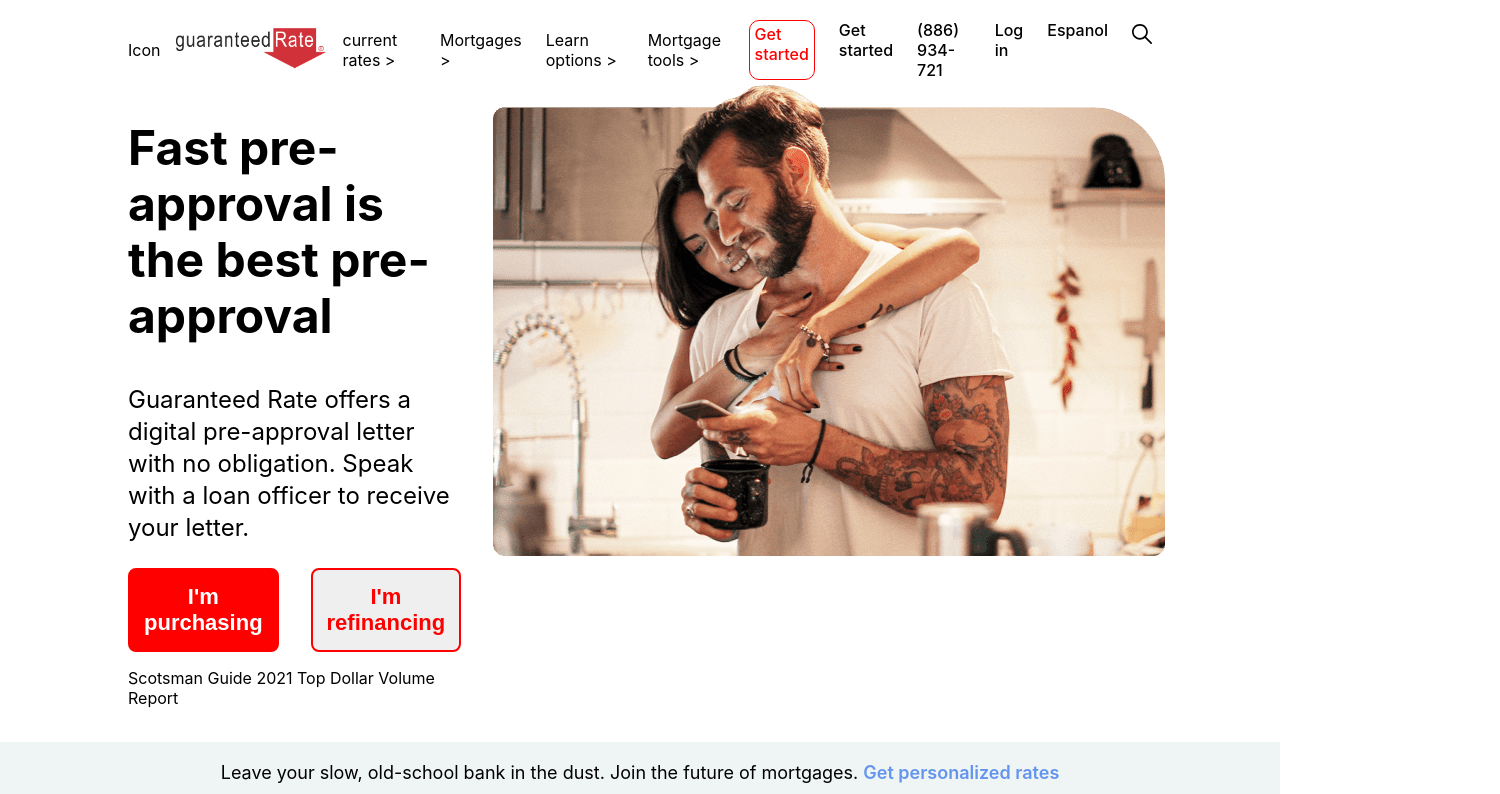
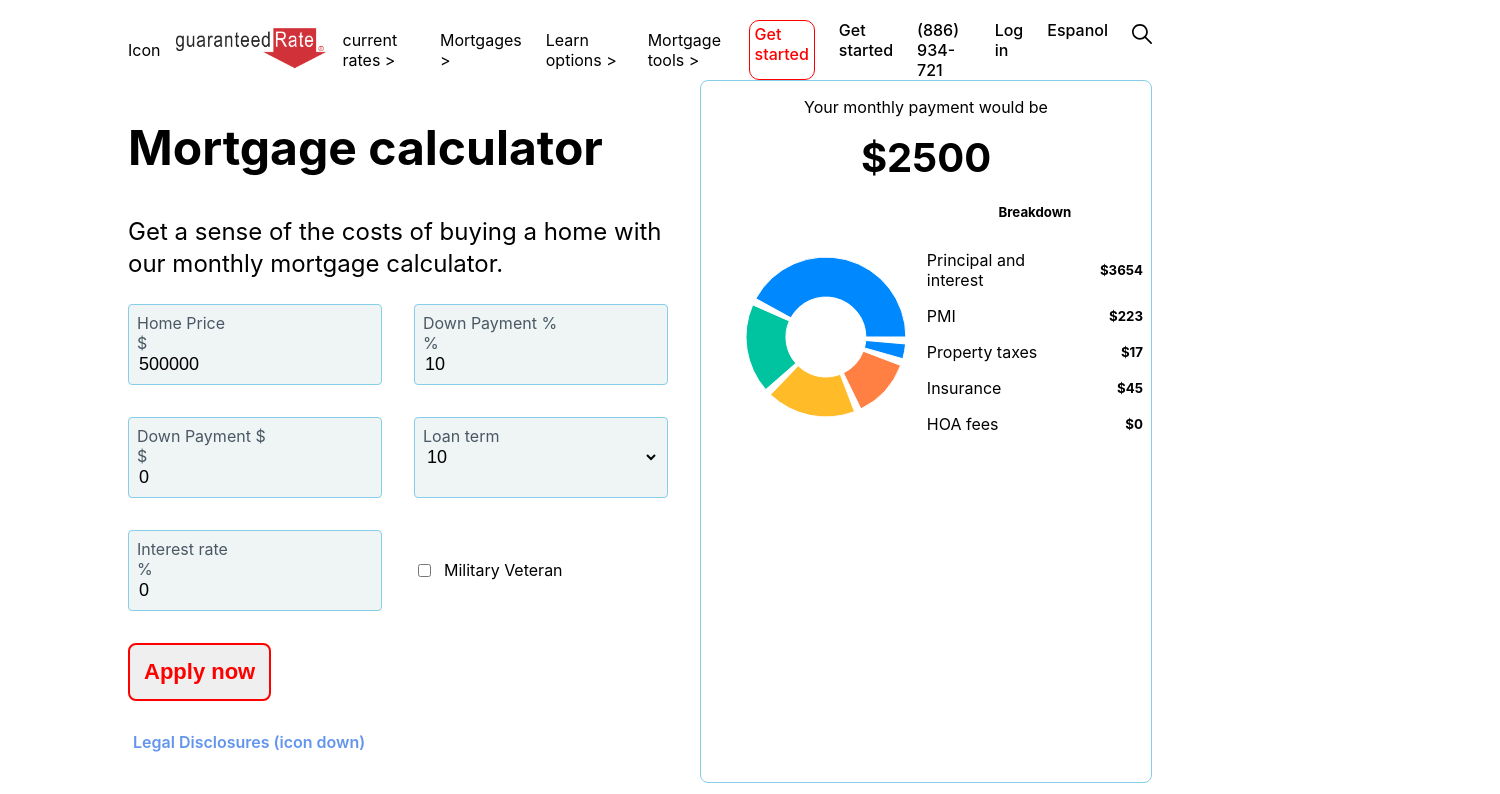
Before and after one commit to shuvo-h/rate-mortgage, a React (Create React App) app: page / in a window 1280 px wide. Shown: the top 794 px of the page, 1500 px wide, since content can reach past the window. Built offline with nearby package versions, Linux system fonts and the light colour scheme.

Commit message:
addred pie graph

```diff
--- a/src/views/components/HomeComponents/Calculator.js
+++ b/src/views/components/HomeComponents/Calculator.js
@@ -1,5 +1,18 @@
 import React, { useEffect, useState } from 'react';
 import GrapgMortgage from './GrapgMortgage';
+
+
+const dataForGraph = [
+    { name: 'Principal and Interest', value: 700 },
+    { name: 'PMI', value: 300 },
+    { name: 'Property taxes', value: 300 },
+    { name: 'Insurance', value: 200 },
+    { name: 'HOA fees', value: 50 },
+  ];
+
+  const COLORSForGraph = ['#0088FE', '#00C49F', '#FFBB28', '#FF8042'];
+
+
 
 const calculatorData = {
     title: "Mortgage calculator",
@@ -32,7 +45,7 @@ const Calculator = () => {
 
 
     return (
-        <section style={{display:"grid", gridTemplateColumns:"repeat(2,1fr)", gap:"2rem"}} className="container">
+        <section style={{display:"grid", gridTemplateColumns:"repeat(2,1fr)", gap:"2rem",}} className="container">
             <div>
                 <h2 style={{fontSize:"3rem", lineHeight:"3.5rem"}}>{calculatorData.title}</h2>
                 <p style={{fontSize:"1.5rem", lineHeight:"2rem"}}>{calculatorData.info}</p>
@@ -93,9 +106,41 @@ const Calculator = () => {
 
                 </div>
             </div>
-            <div>
-                <h1>Graph Show</h1>
-                <GrapgMortgage></GrapgMortgage>
+            <div style={{border:"1px solid skyblue", borderRadius:"8px"}}>
+                <div style={{textAlign:"center"}}>
+                    <p>Your monthly payment would be</p>
+                    <h2 style={{fontSize:"2.5rem", margin:0}}>$2500</h2>
+                </div>
+                <div style={{display:"flex", }}>
+                    <div style={{ width:"250px", height:"300px"}}>
+                        <GrapgMortgage graphData={dataForGraph} graphColors={COLORSForGraph}></GrapgMortgage>
+                    </div>
+                    <div>
+                        <h5 style={{textAlign:"center"}}>Breakdown</h5>
+                        <div style={{width:"fit-content"}}>
+                            <div style={{display:"flex", justifyContent:"space-between", alignItems:"center",gap:"2rem"}}>
+                                <p style={{margin: "8px"}}><span style={{}}></span> Principal and interest</p>
+                                <h5 style={{margin:"8px"}}>$3654</h5>
+                            </div>
+                            <div style={{display:"flex", justifyContent:"space-between", alignItems:"center",gap:"2rem"}}>
+                                <p style={{margin: "8px"}}>PMI</p>
+                                <h5 style={{margin: "8px"}}>$223</h5>
+                            </div>
+                            <div style={{display:"flex", justifyContent:"space-between", alignItems:"center",gap:"2rem"}}>
+                                <p style={{margin:"8px"}}>Property taxes</p>
+                                <h5 style={{margin:"8px"}}>$17</h5>
+                            </div>
+                            <div style={{display:"flex", justifyContent:"space-between", alignItems:"center",gap:"2rem"}}>
+                                <p style={{margin:"8px"}}>Insurance</p>
+                                <h5 style={{margin: "8px"}}>$45</h5>
+                            </div>
+                            <div style={{display:"flex", justifyContent:"space-between", alignItems:"center",gap:"2rem"}}>
+                                <p style={{margin:"8px"}}>HOA fees</p>
+                                <h5 style={{margin:"8px"}}>$0</h5>
+                            </div>
+                        </div>
+                    </div>
+                </div>
             </div>
         </section>
     );
--- a/src/views/components/HomeComponents/GrapgMortgage.js
+++ b/src/views/components/HomeComponents/GrapgMortgage.js
@@ -2,50 +2,30 @@ import React ,{PureComponent} from 'react';
 
 import { PieChart, Pie, Sector, Cell, ResponsiveContainer } from 'recharts';
 
-const data = [
-  { name: 'Group A', value: 400 },
-  { name: 'Group B', value: 300 },
-  { name: 'Group C', value: 300 },
-  { name: 'Group D', value: 200 },
-];
-const COLORS = ['#0088FE', '#00C49F', '#FFBB28', '#FF8042'];
+const GrapgMortgage = ({graphData=[],graphColors=[]}) => {
 
+    const onPieEnter =() =>{}
 
-const GrapgMortgage = () => {
-    const onPieEnter =() =>{}
     return (
-        <PieChart width={800} height={400} onMouseEnter={onPieEnter}>
+        // <PieChart width={800} height={400} onMouseEnter={onPieEnter}>
+        <ResponsiveContainer width="100%" height="100%">
+            <PieChart width={800} height={400} onMouseEnter={onPieEnter} >
             <Pie
-          data={data}
+            data={graphData}
             cx={120}
-          cy={200}
-          innerRadius={60}
+            cy={150}
+            innerRadius={40}
             outerRadius={80}
             fill="#8884d8"
             paddingAngle={5}
             dataKey="value"
             >
-          {data.map((entry, index) => (
-            <Cell key={`cell-${index}`} fill={COLORS[index % COLORS.length]} />
-          ))}
-        </Pie>
-        <Pie
-          data={data}
-          cx={420}
-          cy={200}
-          startAngle={180}
-          endAngle={0}
-          innerRadius={60}
-          outerRadius={80}
-          fill="#8884d8"
-          paddingAngle={5}
-          dataKey="value"
-        >
-          {data.map((entry, index) => (
-            <Cell key={`cell-${index}`} fill={COLORS[index % COLORS.length]} />
+            {graphData.map((entry, index) => (
+                <Cell key={`cell-${index}`} fill={graphColors[index % graphColors.length]} />
             ))}
             </Pie>
         </PieChart>
+        </ResponsiveContainer>
     );
 };
 
--- a/src/views/pages/Home/Home.js
+++ b/src/views/pages/Home/Home.js
@@ -17,14 +17,14 @@ const Home = () => {
                 <NavBar></NavBar>
             </header>
             <main>
-                <Banner></Banner>
-                <p style={{padding:"20px 0",fontSize:"18px",backgroundColor:"#eff4f5", textAlign:"center"}}>Leave your slow, old-school bank in the dust. Join the future of mortgages. <span><a style={{fontWeight:"600", textDecoration:"none",color:"#6495ED"}} href="https://www.rate.com/redirect?dest=https://apply.guaranteedrate.com/apply/loan-purpose&icid=stickybar:getrates">Get personalized rates</a></span></p>
+                {/* <Banner></Banner> */}
+                {/* <p style={{padding:"20px 0",fontSize:"18px",backgroundColor:"#eff4f5", textAlign:"center"}}>Leave your slow, old-school bank in the dust. Join the future of mortgages. <span><a style={{fontWeight:"600", textDecoration:"none",color:"#6495ED"}} href="https://www.rate.com/redirect?dest=https://apply.guaranteedrate.com/apply/loan-purpose&icid=stickybar:getrates">Get personalized rates</a></span></p> */}
                 <Calculator></Calculator>
-                <PurchaseWork></PurchaseWork>
-                <DigitalPersonal></DigitalPersonal>
-                <Mortgage></Mortgage>
-                <Topics></Topics>
-                <Paving></Paving>
+                {/* <PurchaseWork></PurchaseWork> */}
+                {/* <DigitalPersonal></DigitalPersonal> */}
+                {/* <Mortgage></Mortgage> */}
+                {/* <Topics></Topics> */}
+                {/* <Paving></Paving> */}
             </main>
             <footer>
                 <Footer></Footer>
```
Lines whose indentation alone changed are shown as unchanged.
